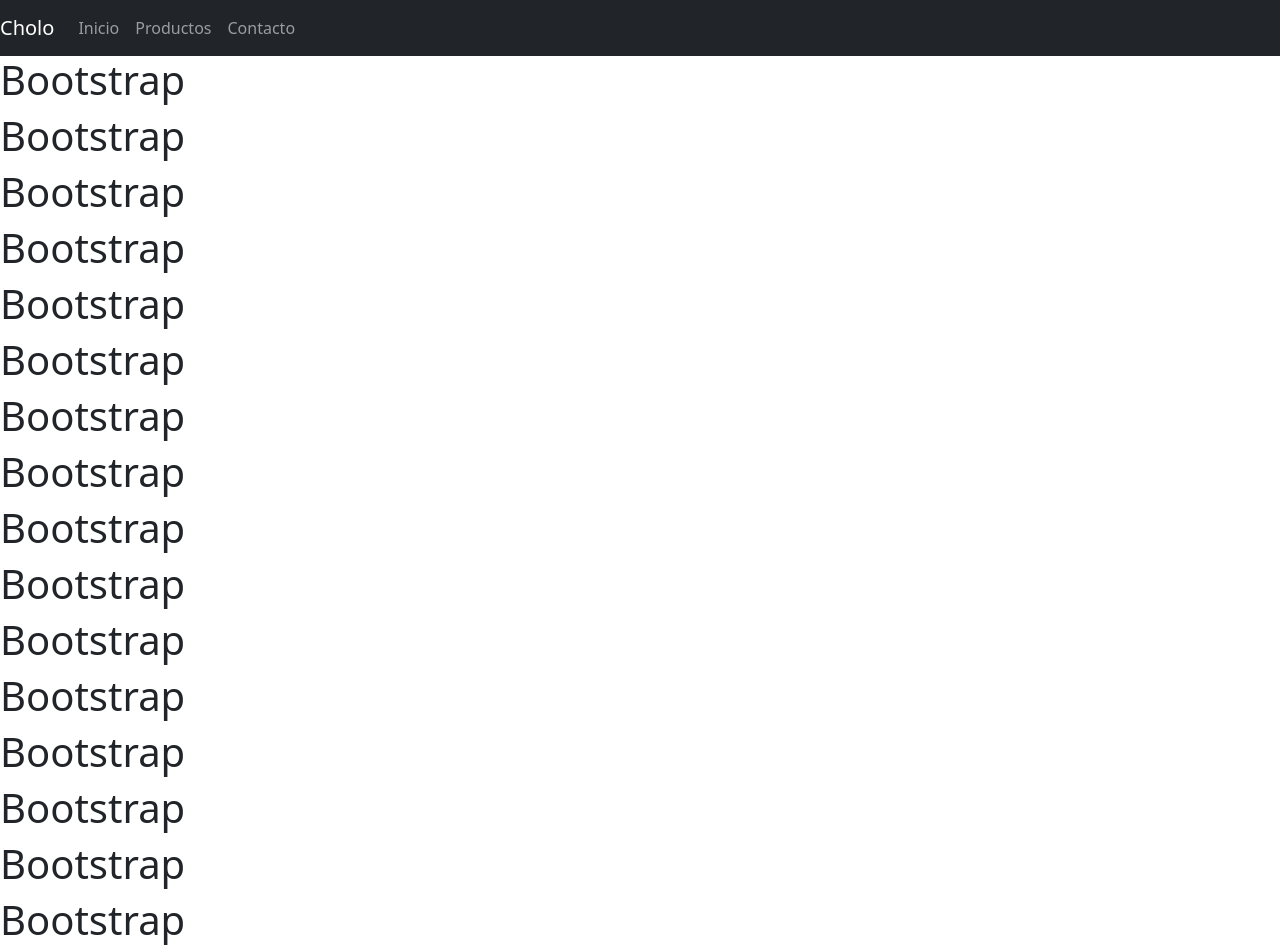
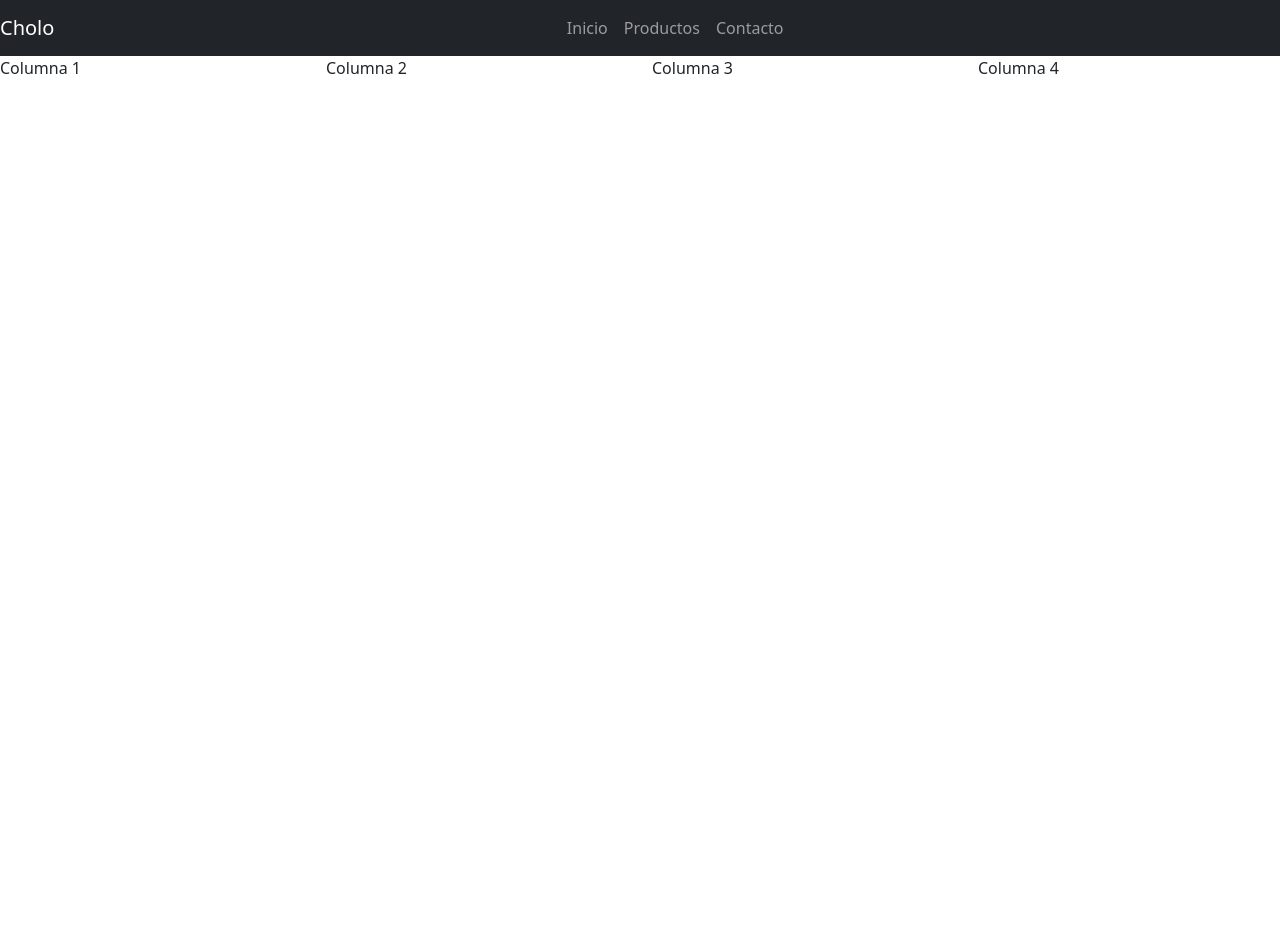
Before and after one commit to Cholo0022/html, a plain HTML site: page 05-bootstrap/index.html in a window 1280 px wide. After the commit the page ends 800 px from the top, so only its background shows below. Drawn offline with nearby package versions, Linux system fonts and the light colour scheme.

Commit message:
Bootstrap video 3

```diff
--- a/05-bootstrap/index.html
+++ b/05-bootstrap/index.html
@@ -11,11 +11,12 @@
       integrity="sha384-F3w7mX95PdgyTmZZMECAngseQB83DfGTowi0iMjiWaeVhAn4FJkqJByhZMI3AhiU"
       crossorigin="anonymous"
     />
+    <link rel="stylesheet" href="style.css" />
     <title>Bootstrap</title>
   </head>
   <body>
-    <div class="container">
-      <nav class="navbar navbar-expand-sm navbar-dark bg-dark fixed-top">
+    <div>
+      <nav class="navbar navbar-expand-sm navbar-dark bg-dark">
         <a class="navbar-brand" href="#">Cholo</a>
         <button
           class="navbar-toggler"
@@ -29,7 +30,7 @@
           <span class="navbar-toggler-icon"></span>
         </button>
         <div class="collapse navbar-collapse" id="navbarNav">
-          <ul class="navbar-nav ml-auto">
+          <ul class="navbar-nav m-auto">
             <li class="nav-item">
               <a class="nav-link" href="#">Inicio</a>
             </li>
@@ -43,24 +44,12 @@
         </div>
       </nav>
     </div>
-    <h1>Bootstrap</h1>
-    <h1>Bootstrap</h1>
-    <h1>Bootstrap</h1>
-    <h1>Bootstrap</h1>
-    <h1>Bootstrap</h1>
-    <h1>Bootstrap</h1>
-    <h1>Bootstrap</h1>
-    <h1>Bootstrap</h1>
-    <h1>Bootstrap</h1>
-    <h1>Bootstrap</h1>
-    <h1>Bootstrap</h1>
-    <h1>Bootstrap</h1>
-    <h1>Bootstrap</h1>
-    <h1>Bootstrap</h1>
-    <h1>Bootstrap</h1>
-    <h1>Bootstrap</h1>
-    <h1>Bootstrap</h1>
-
+    <div class="row">
+      <div class="columna col">Columna 1</div>
+      <div class="columna col">Columna 2</div>
+      <div class="columna col">Columna 3</div>
+      <div class="columna col">Columna 4</div>
+    </div>
     <!-- JavaScript Bundle with Popper -->
     <script
       src="https://cdn.jsdelivr.net/npm/bootstrap@5.1.1/dist/js/bootstrap.bundle.min.js"
--- /dev/null
+++ b/05-bootstrap/style.css
@@ -0,0 +1,4 @@
+.columnas{
+    background-color: chocolate;
+    border: black solid;
+}
```
